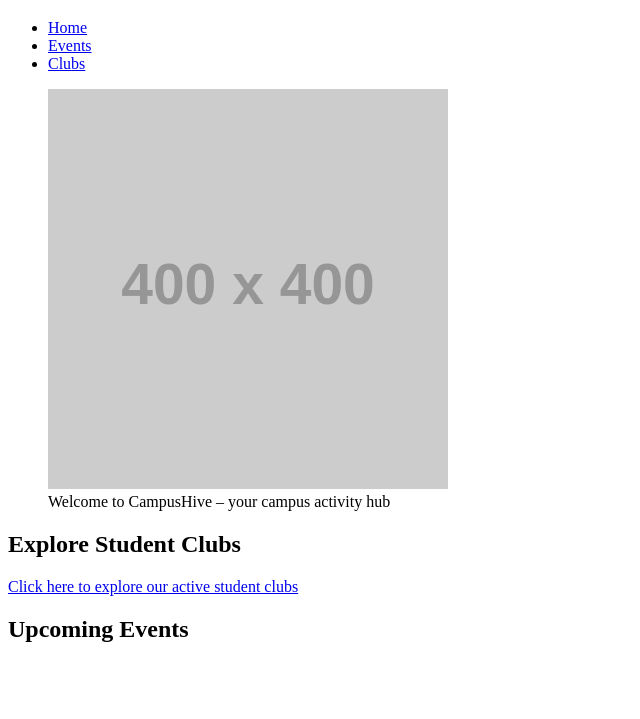
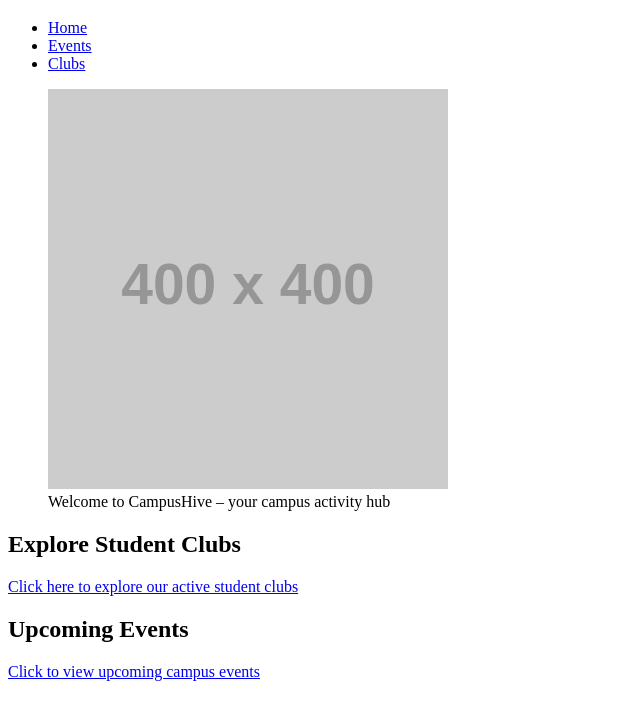
Before and after one commit to himank-03/Campus-Hive, a website: page index.html in a window 1280 px wide. Shown: the part 61-780 px from the top of the page, without its empty margins (0-640 px from the left). Drawn offline with Linux system fonts and the light colour scheme; placeholder pictures from the web are drawn by us.

Commit message:
Updated Upcoming Events section

```diff
--- a/index.html
+++ b/index.html
@@ -30,7 +30,7 @@
   </section>
   <section>
     <h2>Upcoming Events</h2>
-    <p></p>
+    <a href="events.html">Click to view upcoming campus events</a>
   </section>
 </main>
 
```
